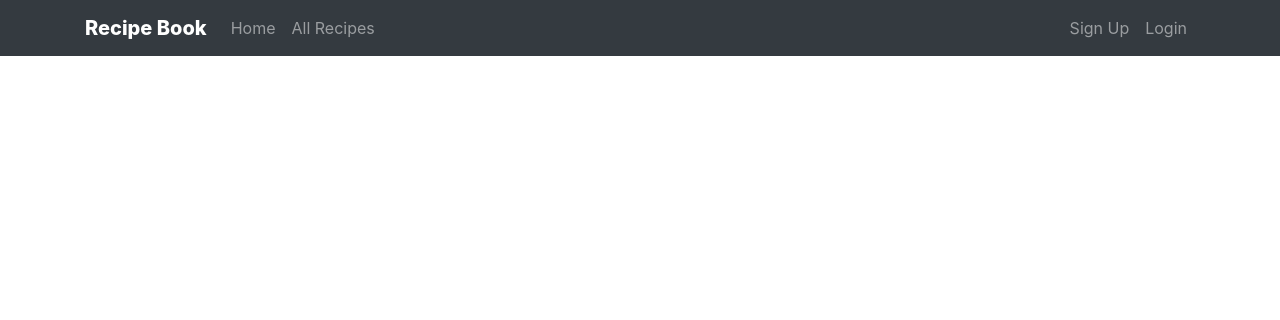
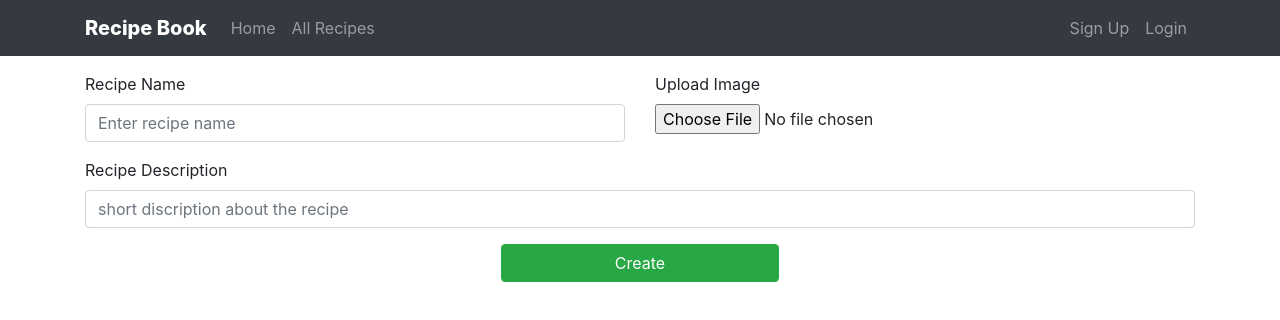
Before and after one commit to MHNashef/wecode-capstone, a React (Create React App) app: page /createRecipe in a window 1280 px wide. Shown: the top 320 px of the page. Built offline with nearby package versions, Linux system fonts and the light colour scheme.

Commit message:
initial create recipe page setup

```diff
--- a/src/App.js
+++ b/src/App.js
@@ -4,6 +4,7 @@ import Header from "./components/Header";
 import Homepage from "./components/Homepage";
 import Login from "./components/Login";
 import RecipePage from "./components/RecipePage";
+import CreateRecipePage from "./components/CreateRecipePage";
 import "./App.css";
 
 function App() {
@@ -21,6 +22,9 @@ function App() {
           <Route exact path="/recipe/:id">
             <RecipePage />
           </Route>
+          <Route exact path="/createRecipe">
+            <CreateRecipePage />
+          </Route>
         </Switch>
       </Router>
     </>
--- /dev/null
+++ b/src/components/CreateRecipePage.jsx
@@ -0,0 +1,41 @@
+import React from "react";
+import { Form, Button, Container, Row, Col } from "react-bootstrap";
+
+export default function CreateRecipePage() {
+  return (
+    <>
+      <Container>
+        <Form>
+          <Row>
+            <Col>
+              <Form.Group controlId="recipeName">
+                <Form.Label>Recipe Name</Form.Label>
+                <Form.Control type="text" placeholder="Enter recipe name" />
+              </Form.Group>
+            </Col>
+            <Col>
+              <Form.Group>
+                <Form.File id="exampleFormControlFile1" label="Upload Image" />
+              </Form.Group>
+            </Col>
+          </Row>
+
+          <Form.Group controlId="formBasicPassword">
+            <Form.Label>Recipe Description</Form.Label>
+            <Form.Control
+              type="text"
+              placeholder="short discription about the recipe"
+            />
+          </Form.Group>
+          <Button
+            variant="primary"
+            type="submit"
+            className="d-block mx-auto btn-success w-25"
+          >
+            Create
+          </Button>
+        </Form>
+      </Container>
+    </>
+  );
+}
```
